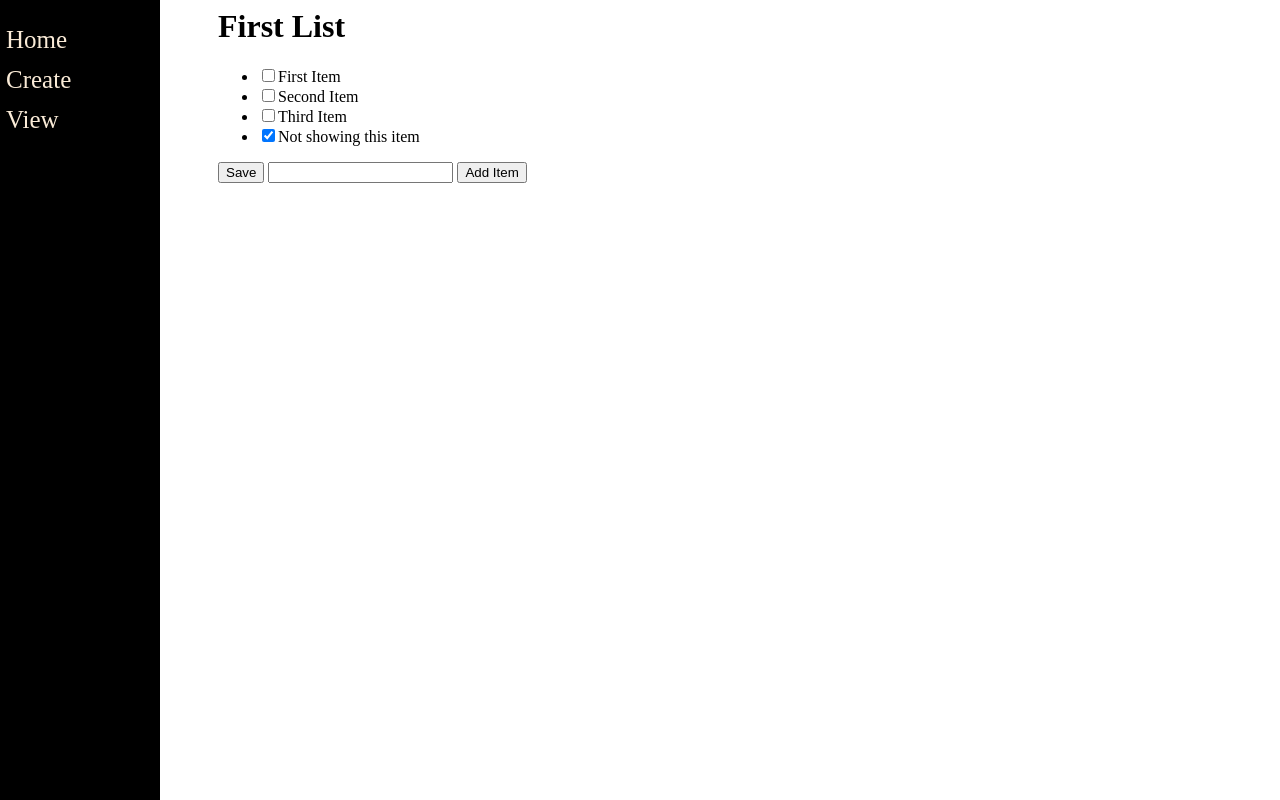
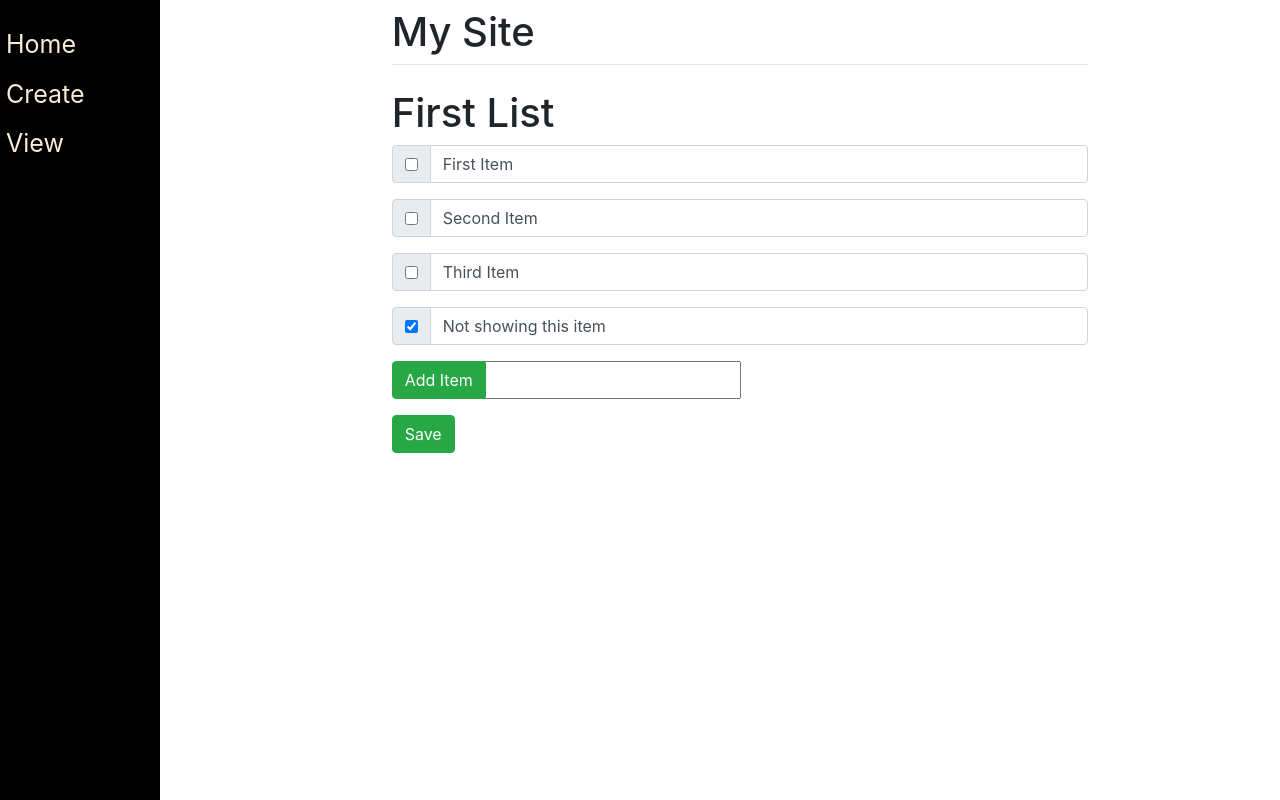
Before and after one commit to OatsProgramming/DjangoTutorial, a Django app: page /2 in a window 1280 px wide. Run offline with Django 4.2, Linux system fonts and the light colour scheme; data comes from the database, SQL or seed files in the repository.

Commit message:
Added Bootstrap
Made the website look nicer
Refer to this site to get bootstrap started:
https://getbootstrap.com/docs/4.3/getting-started/introduction/

Refer to this site to see what styles and designs to add
https://getbootstrap.com/docs/4.0/components/buttons/

```diff
--- a/Django Tutorial/mysite/main/templates/main/base.html
+++ b/Django Tutorial/mysite/main/templates/main/base.html
@@ -1,3 +1,5 @@
+<!--Copied from Bootstrap Intro-->
+<!doctype html>
 <html>
     <head>
         <!--We're going to add some style to the div section here-->
@@ -30,6 +32,16 @@
                 padding: 0px 10px
             }
         </style> <!-- For the .main, thats to make sure the main content moves to the right since theres a side bar-->
+
+        <!--Copied from Bootstrap Intro-->
+        <meta charset="utf-8">
+        <meta name="viewport" content="width=device-width, initial-scale=1, shrink-to-fit=no">
+        <!--Copied from Bootstrap Intro-->
+        <link rel="stylesheet" href="https://cdn.jsdelivr.net/npm/bootstrap@4.3.1/dist/css/bootstrap.min.css"
+        integrity="sha384-ggOyR0iXCbMQv3Xipma34MD+dH/1fQ784/j6cY/iJTQUOhcWr7x9JvoRxT2MZw1T" crossorigin="anonymous">
+        <!--Copied from Bootstrap Intro-->
+
+
         <title>
             {% block title %}Jack's Website{% endblock %}
         </title>
@@ -41,8 +53,21 @@
         <a href="/2">View</a>
     </div>
     <div id="content", name="content", class="main">
-    {% block content %}
-    {% endblock %}
+        <div class="row justify-content-center"> <!--This is to put it at the middle of page-->
+            <div class="col-8">
+                    <h1 class="mt-2">My Site</h1> <!--The header of the site--> <!--Refer to the bootstrap website to get different styles-->
+                    <hr class="mt-0 mb-4">
+                    {% block content %}
+                    {% endblock %}
+            </div>
+        </div>
     </div>
+
+    <!--Copied from Bootstrap Intro-->
+    <script src="https://code.jquery.com/jquery-3.3.1.slim.min.js" integrity="sha384-q8i/X+965DzO0rT7abK41JStQIAqVgRVzpbzo5smXKp4YfRvH+8abtTE1Pi6jizo" crossorigin="anonymous"></script>
+    <script src="https://cdn.jsdelivr.net/npm/popper.js@1.14.7/dist/umd/popper.min.js" integrity="sha384-UO2eT0CpHqdSJQ6hJty5KVphtPhzWj9WO1clHTMGa3JDZwrnQq4sF86dIHNDz0W1" crossorigin="anonymous"></script>
+    <script src="https://cdn.jsdelivr.net/npm/bootstrap@4.3.1/dist/js/bootstrap.min.js" integrity="sha384-JjSmVgyd0p3pXB1rRibZUAYoIIy6OrQ6VrjIEaFf/nJGzIxFDsf4x0xIM+B07jRM" crossorigin="anonymous"></script>
+    <!--Copied from Bootstrap Intro-->
+
 </body>
 </html>
--- a/Django Tutorial/mysite/main/templates/main/list.html
+++ b/Django Tutorial/mysite/main/templates/main/list.html
@@ -5,18 +5,27 @@
     <h1>{{ls.name}}</h1>
     <form method="post" action="#">
         {% csrf_token %}
-        <ul>
             {% for item in ls.items_set.all %}
-                {% if item.complete == True %}
-                    <li><input type="checkbox", value="clicked", name="c{{item.id}}" checked>{{item.text}}</li>
-                {% else %}
-                    <li><input type="checkbox", value="clicked", name="c{{item.id}}">{{item.text}}</li>
-                {% endif %}
+            <div class="input-group mb-3">
+                <div class="input-group-prepend">
+                    <div class="input-group-text">
+                        {% if item.complete == True %}
+                            <input type="checkbox", value="clicked", name="c{{item.id}}" checked>
+                        {% else %}
+                            <input type="checkbox", value="clicked", name="c{{item.id}}">
+                        {% endif %}
+                    </div>
+                </div>
+                <input type="text", value="{{item.text}}", class="form-control">
+            </div>
             {% endfor %}
-        </ul>
-        <button type="submit", name="save", value="save">Save</button>
-        <input type="text", name="new">
-        <button type="submit", name="newItem", value="newItem">Add Item</button>
+        <div class="input-group mb-3">
+            <div class="input-group-prepend">
+                <button type="submit", name="newItem", value="newItem", class="btn btn-success">Add Item</button>
+            </div>
+            <input type="text", name="new">
+        </div>
+        <button type="submit", name="save", value="save", class="btn btn-success">Save</button>
 
     </form>
 {% endblock %}
```
Also changed, not shown: Django Tutorial/mysite/main/templates/main/create.html (+8 -4 lines).
